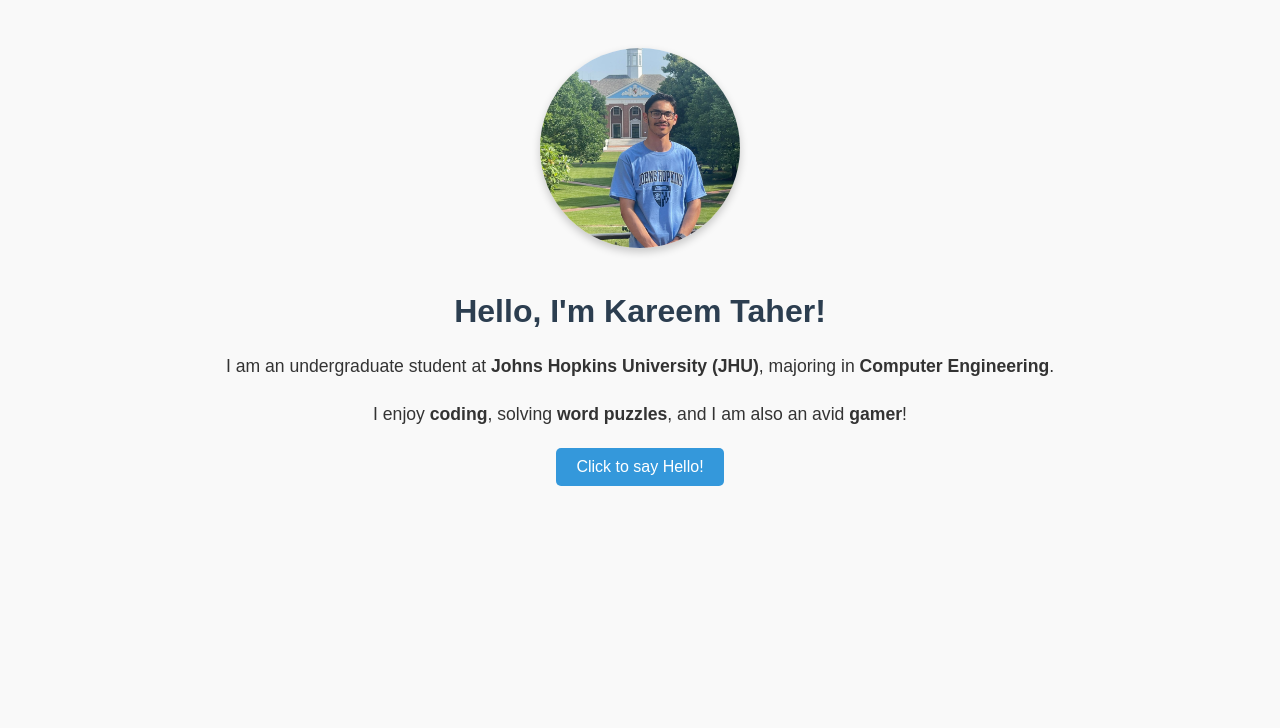
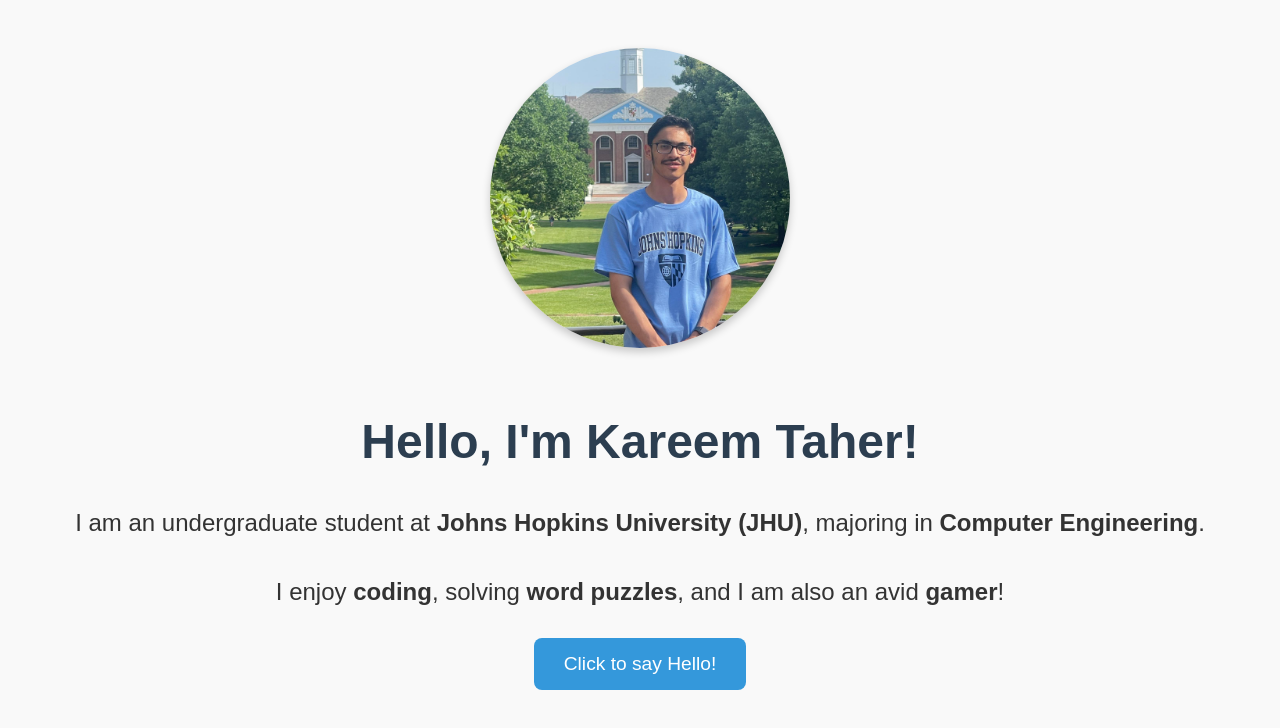
Before and after one commit to karMareal1/Website, a plain HTML site: page index.html in a window 1280 px wide. Drawn offline with Linux system fonts and the light colour scheme.

Commit message:
Increase Text Size and Image

```diff
--- a/myS.css
+++ b/myS.css
@@ -7,31 +7,32 @@ body {
 }
 
 .profile-img {
-    width: 200px;
-    height: 200px;
+    width: 300px;  /* made bigger */
+    height: 300px; /* made bigger */
     border-radius: 50%;
     object-fit: cover;
     box-shadow: 0 4px 8px rgba(0,0,0,0.2);
-    margin-bottom: 20px;
+    margin-bottom: 30px;
 }
 
 h1 {
     color: #2c3e50;
+    font-size: 3em; /* bigger text */
 }
 
 p {
-    font-size: 1.1em;
-    line-height: 1.6;
-    margin-bottom: 20px;
+    font-size: 1.5em; /* bigger paragraph text */
+    line-height: 1.8;
+    margin-bottom: 25px;
 }
 
 button {
     background-color: #3498db;
     color: white;
     border: none;
-    padding: 10px 20px;
-    font-size: 1em;
-    border-radius: 5px;
+    padding: 15px 30px; /* bigger button */
+    font-size: 1.2em; /* bigger text on button */
+    border-radius: 8px;
     cursor: pointer;
     transition: background-color 0.3s ease;
 }
```
